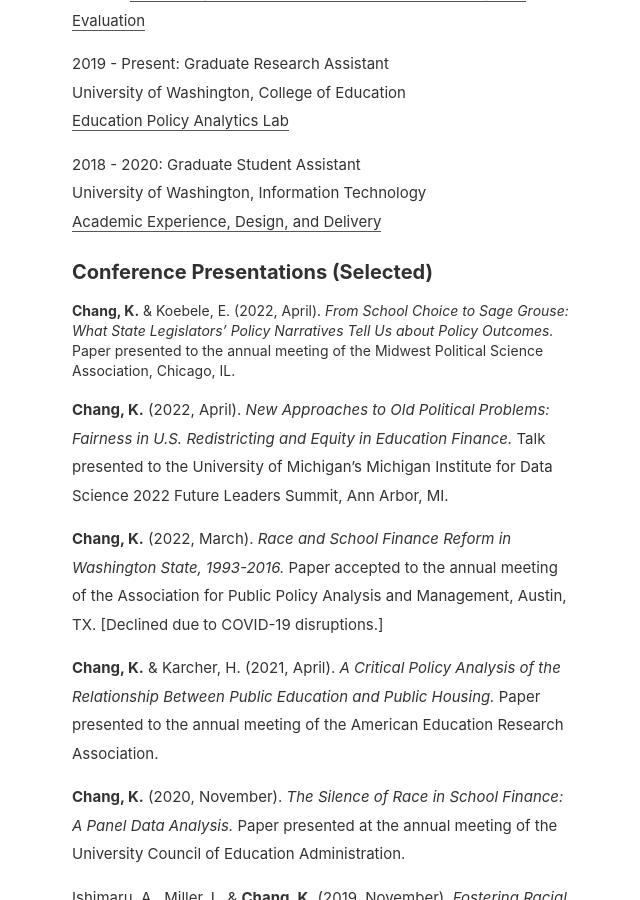
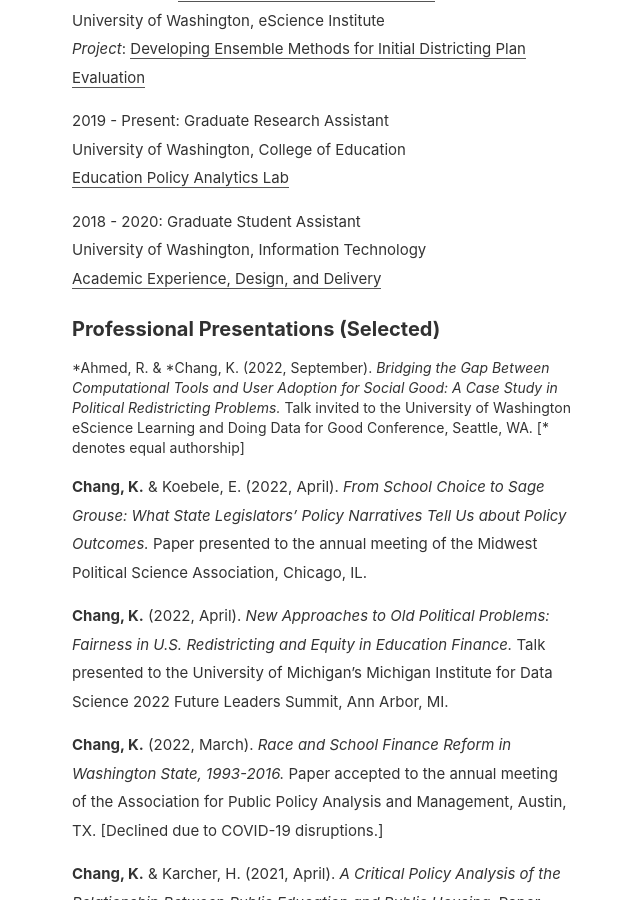
Before and after one commit to ka-chang/ka-chang.github.io, a Jekyll site: the page built from cv.md, in a window 1280 px wide and 900 px high, scrolled down 1330 px. Shown: the whole window, without its empty margins (318-958 px from the left). Built offline with Jekyll 4.4.1, drawn with Linux system fonts in a browser that asks for light colours; some of the changed text lies outside the part shown.

Commit message:
Update cv.md

```diff
--- a/cv.md
+++ b/cv.md
@@ -65,6 +65,8 @@
 	PhD in Education Policy, Organizations, and Leadership, <i>Expected 2023</i>
 <br>
 University of Washington, College of Education
+<br>
+<i>Methods Concentration</i>: <a href="https://csss.uw.edu/academics/phd-tracks" target=_blank>Social Statistics and Quantiative Social Science</a>
 </p><p>
 MPA in Social Policy, 2022
 <br>University of Washington, Evans School of Public Policy and Governance
@@ -146,9 +148,12 @@
 <br><a href="https://www.washington.edu/uwit/divisions/as/aca/" target=_blank>Academic Experience, Design, and Delivery</a>
 </p></p></p>
 
-<h3> Conference Presentations (Selected)</h3>
+<h3> Professional Presentations (Selected)</h3>
 
 <p></p>
+&#42;Ahmed, R. & &#42;Chang, K. (2022, September). <i>Bridging the Gap Between Computational Tools and User Adoption for Social Good: A Case Study in Political Redistricting Problems.</i> Talk invited to the University of Washington eScience Learning and Doing Data for Good Conference, Seattle, WA. [&#42; denotes equal authorship]
+<p>
+
 <b>Chang, K.</b> & Koebele, E. (2022, April). <i>From School Choice to Sage Grouse: What State Legislators’ Policy Narratives Tell Us about Policy Outcomes.</i> Paper presented to the annual meeting of the Midwest Political Science Association, Chicago, IL.
 <p>
 <b>Chang, K.</b> (2022, April). <i>New Approaches to Old Political Problems: Fairness in U.S. Redistricting and Equity in Education Finance.</i> Talk presented to the University of Michigan’s Michigan Institute for Data Science 2022 Future Leaders Summit, Ann Arbor, MI.
```
